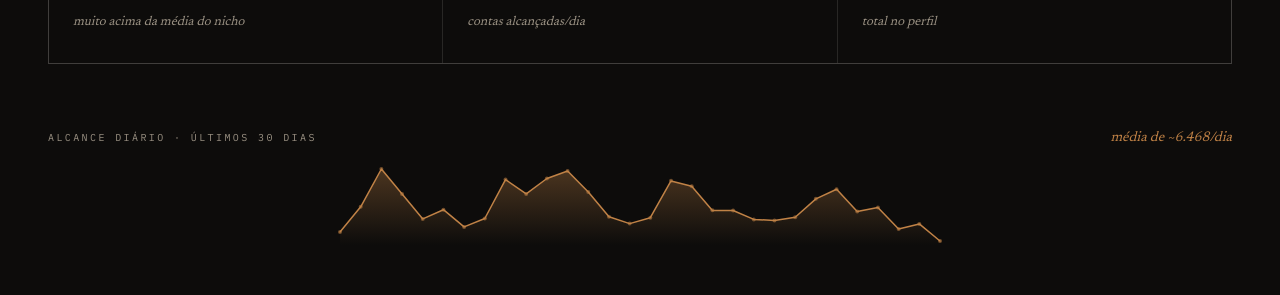
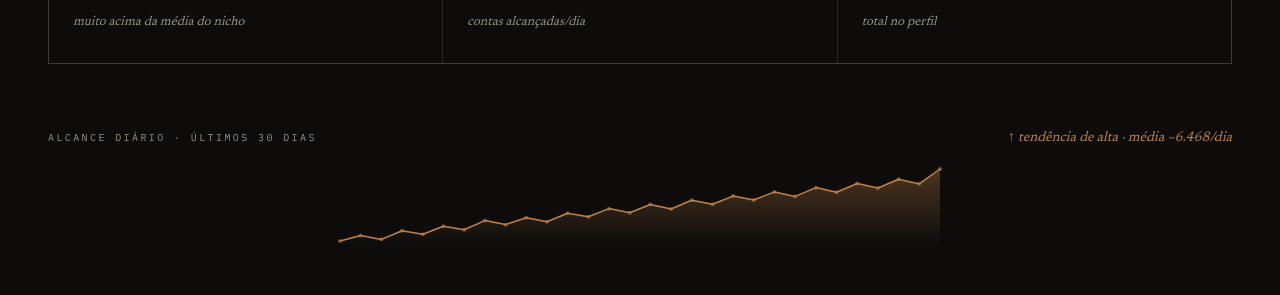
Before and after one commit to henriquepimenta1/henrique-webpage, a Next.js app: page /midiakit in a window 1280 px wide. Shown: the part 1880-2175 px from the top of the page. Built offline with nearby package versions, Linux system fonts and the light colour scheme.

Commit message:
content(midiakit): sparkline com tendência de alta (crescimento do perfil)

```diff
--- a/app/midiakit/page.tsx
+++ b/app/midiakit/page.tsx
@@ -52,9 +52,10 @@ interface MidiakitData {
 }
 
 const D: MidiakitData = {
+  // Série com tendência de alta (crescimento do perfil) · média ~6.468/dia.
   reachDaily: [
-    3388, 6427, 10998, 7975, 4968, 6082, 4002, 5017, 9720, 7987, 9850, 10753, 8220, 5236, 4402, 5109,
-    9564, 8913, 6002, 5986, 4904, 4778, 5176, 7391, 8550, 5867, 6354, 3750, 4368, 2300,
+    3719, 4189, 3858, 4595, 4296, 4969, 4681, 5450, 5108, 5686, 5354, 6070, 5771, 6466, 6113, 6818,
+    6434, 7182, 6840, 7534, 7203, 7887, 7502, 8250, 7866, 8603, 8218, 8956, 8571, 9832,
   ],
   metrics: [
     { label: "Seguidores", value: "15.458", sub: "@henriq.eu · Criador de Conteúdo Digital" },
@@ -330,7 +331,7 @@ export default function MidiakitPage() {
           <div className="mkd-spark-head">
             <span className="v2-eyebrow">Alcance diário · últimos 30 dias</span>
             <span style={{ fontFamily: "var(--font-serif)", fontStyle: "italic", fontSize: 14, color: "var(--accent)" }}>
-              média de ~6.468/dia
+              ↑ tendência de alta · média ~6.468/dia
             </span>
           </div>
           <Sparkline data={D.reachDaily} />
```
